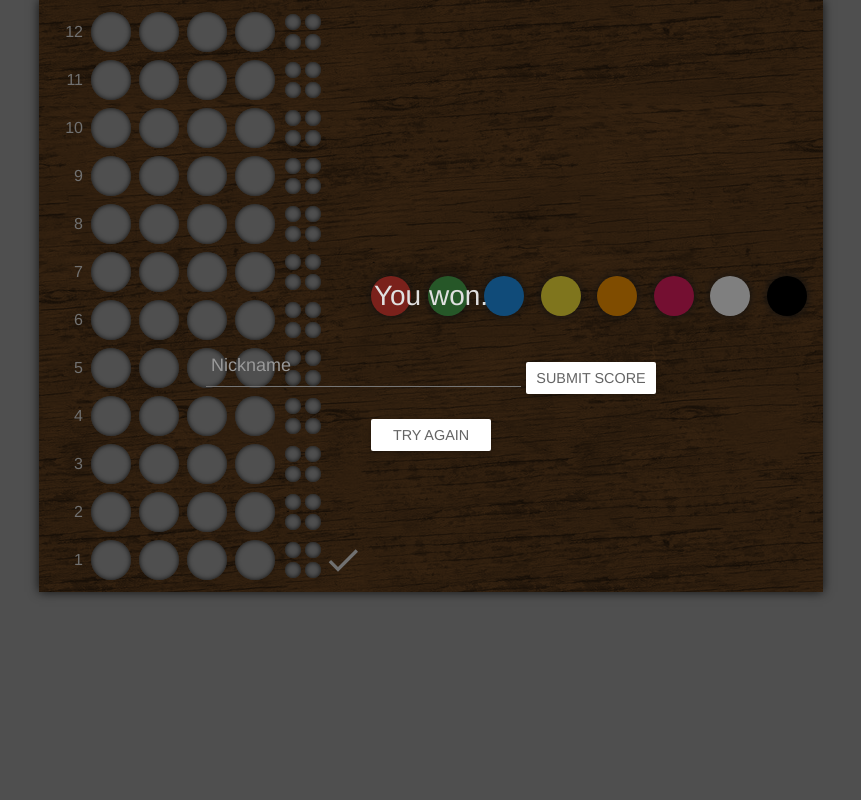
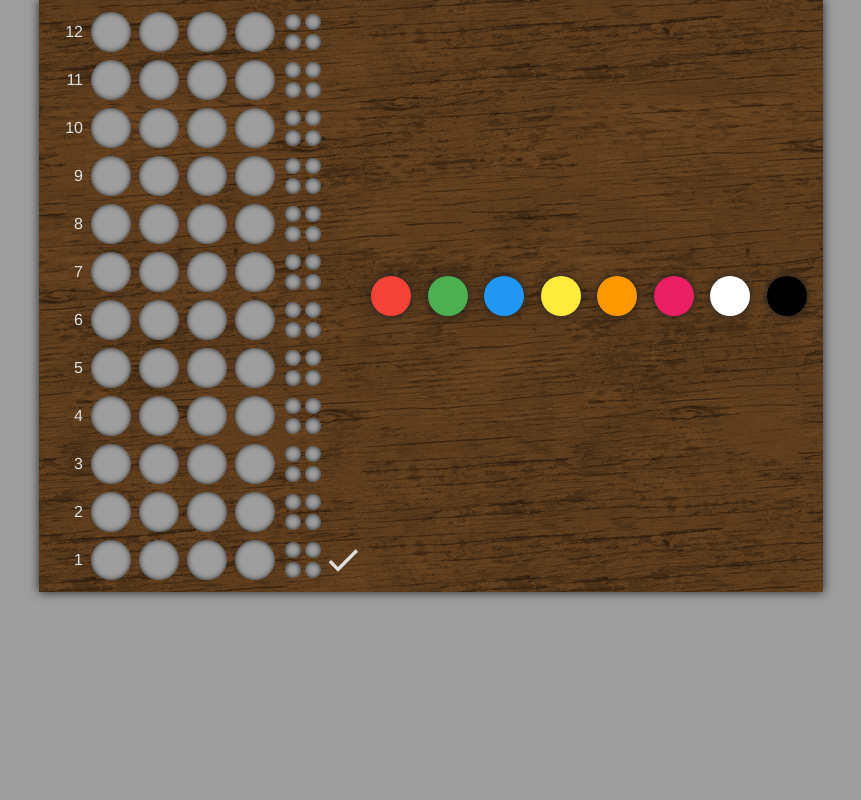
Before and after one commit to PhiliPdB/MasterMind, a PHP site: page / in a window 1280 px wide. Shown: the whole page, without its empty margins (209-1070 px from the left). Run offline with PHP 8.4, Linux system fonts and the light colour scheme; style sheets or scripts are compiled from the project's sources.

Commit message:
Improve some winBox stuff

```diff
--- a/index.php
+++ b/index.php
@@ -62,8 +62,8 @@ include('php/resetColors.php');
 	<div id="win" class="box">
 		<p>You won.</p>
 		<div id="upload_high_score">
-			<div class="group" id="nickname">
-				<input type="text" required>
+			<div class="group">
+				<input type="text" required id="nickname">
 				<span class="highlight"></span>
 				<span class="bar"></span>
 				<label>Nickname</label>
--- a/js/script.js
+++ b/js/script.js
@@ -88,18 +88,20 @@ function handleColorValidation(validation) {
 	if (!won && attempt + 1 < 12) {
 		nextAttempt();
 	} else if (won) {
-		// TODO show solution
-		uploadHighScore();
+		// show solution
+		document.getElementById('win').style.display = 'block';
+		document.getElementById('dimmer').style.display = 'block';
 	} else if (attempt + 1 == 12) {
-		// TODO show lose
+		// show lose
 		document.getElementById('lose').style.display = 'block';
 		document.getElementById('dimmer').style.display = 'block';
 	}
 }
 
 function uploadHighScore() {
+	var username = document.getElementById('nickname').value;
 	var request = new XMLHttpRequest();
-	var params = 'username='; // TODO ask username
+	var params = 'username=' + username;
 	request.open('POST', 'php/uploadHighScore.php', true);
 
 	//Send the proper header information along with the request
--- a/scss/style.scss
+++ b/scss/style.scss
@@ -138,7 +138,7 @@ body {
 }
 
 #dimmer {
-	display: block;
+	display: none;
 	position: fixed;
 	top: 0;
 	right: 0;
@@ -173,7 +173,6 @@ body {
 }
 
 #win {
-	display: block;
 	width: 450px;
 
 	#upload_high_score {
```
